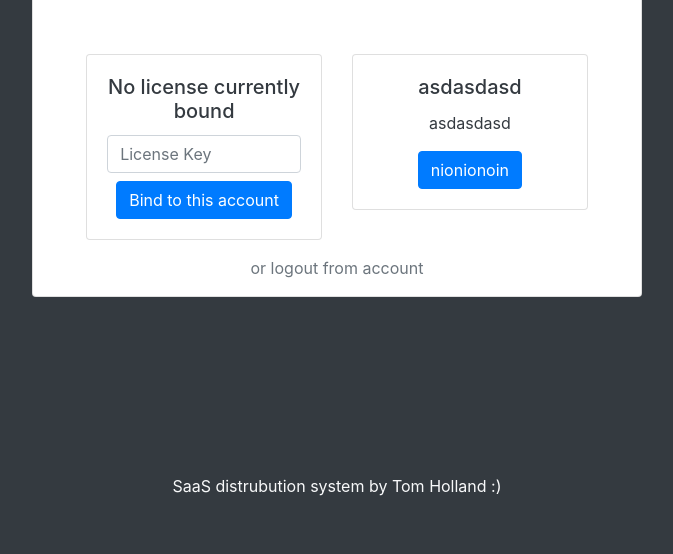
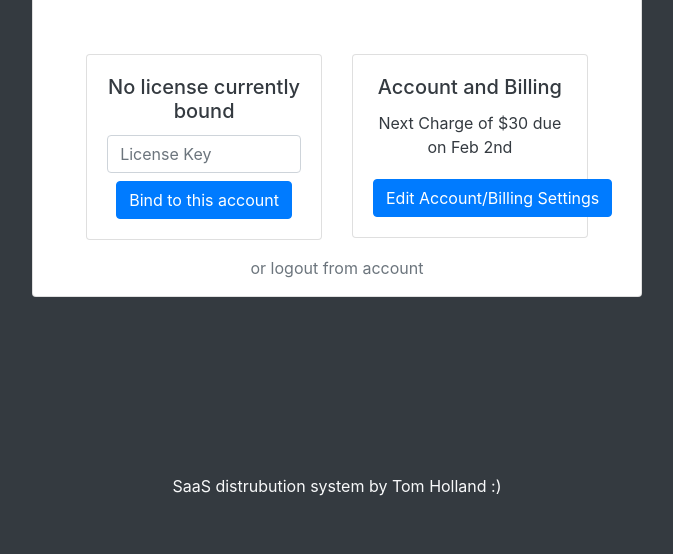
Before and after one commit to syntax/saas-key-licensing-system, a Flask app: template templates/dashboard.html in a window 1280 px wide. Shown: the part 246-800 px from the top of the page, without its empty margins (303-976 px from the left). Run offline with Flask 2, Linux system fonts and the light colour scheme; the template is opened without the code that fills it, so the values that code supplies are empty; some libraries are stand-ins or nearby versions.

Commit message:
new file + ammendments

```diff
--- a/templates/dashboard.html
+++ b/templates/dashboard.html
@@ -74,13 +74,13 @@
                                 {% if not current_user.license.boundtodevice %}
                                 <div class="card-body">
                                     <h5 class="card-title">License Information</h5>
-                                    <p class="card-text">key: {{ current_user.license }}</p>
+                                    <p class="card-text">key: {{ current_user.license }} <br><a href="#" class="muted">click to unbind from this account</a></p>
                                     <p class="card-text">status: not currently bound</p>
                                 </div>
                                 {% else %}
                                 <div class="card-body">
                                     <h5 class="card-title">License Information</h5>
-                                    <p class="card-text">key: {{ current_user.license }}</p>
+                                    <p class="card-text">key: {{ current_user.license }} <br><a href="#" class="muted">click to unbind from this account</a></p>
                                     <p class="card-text">status: bound to device MacbookPro</p>
                                     <a href="#" class="btn btn-primary">Unbind from MacbookPro</a>
                                 </div>
@@ -91,9 +91,9 @@
                     <div class="col-sm-5">
                         <div class="card">
                             <div class="card-body">
-                                <h5 class="card-title">asdasdasd</h5>
-                                <p class="card-text">asdasdasd</p>
-                                <a href="#" class="btn btn-primary">nionionoin</a>
+                                <h5 class="card-title">Account and Billing</h5>
+                                <p class="card-text">Next Charge of $30 due on Feb 2nd</p>
+                                <a href="#" class="btn btn-primary mt-1">Edit Account/Billing Settings</a>
                             </div>
                         </div>
                     </div>
```
Also changed, not shown: utils.py (+4 -6 lines), licenses.db, templates/settings.html (added).
